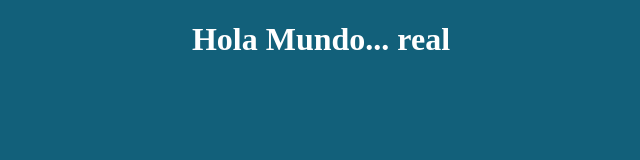
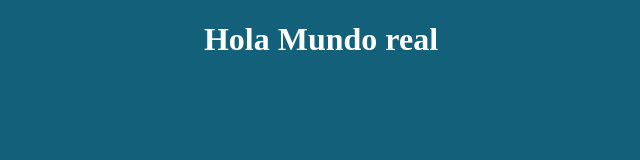
Before and after one commit to victorCantaP/test_concursos, a plain HTML site: page index.html in a window 1280 px wide. Shown: the whole page, without its empty margins (319-959 px from the left). Drawn offline with Linux system fonts and the light colour scheme.

Commit message:
Pequeñisimo cambio

```diff
--- a/index.html
+++ b/index.html
@@ -7,7 +7,7 @@
     <link rel="stylesheet" href="css/estilos.css">
 </head>
 <body>
-    <h1>Hola Mundo... real</h1>
+    <h1>Hola Mundo real</h1>
 
 
 
```
